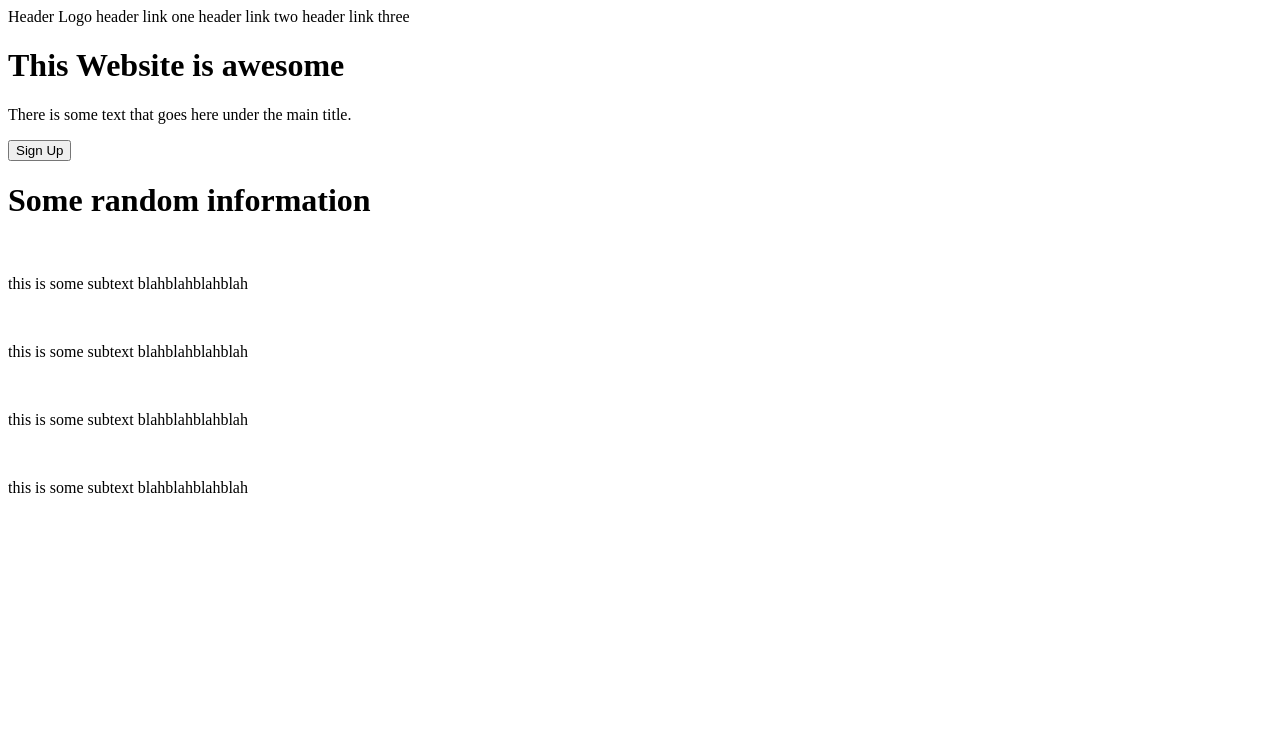
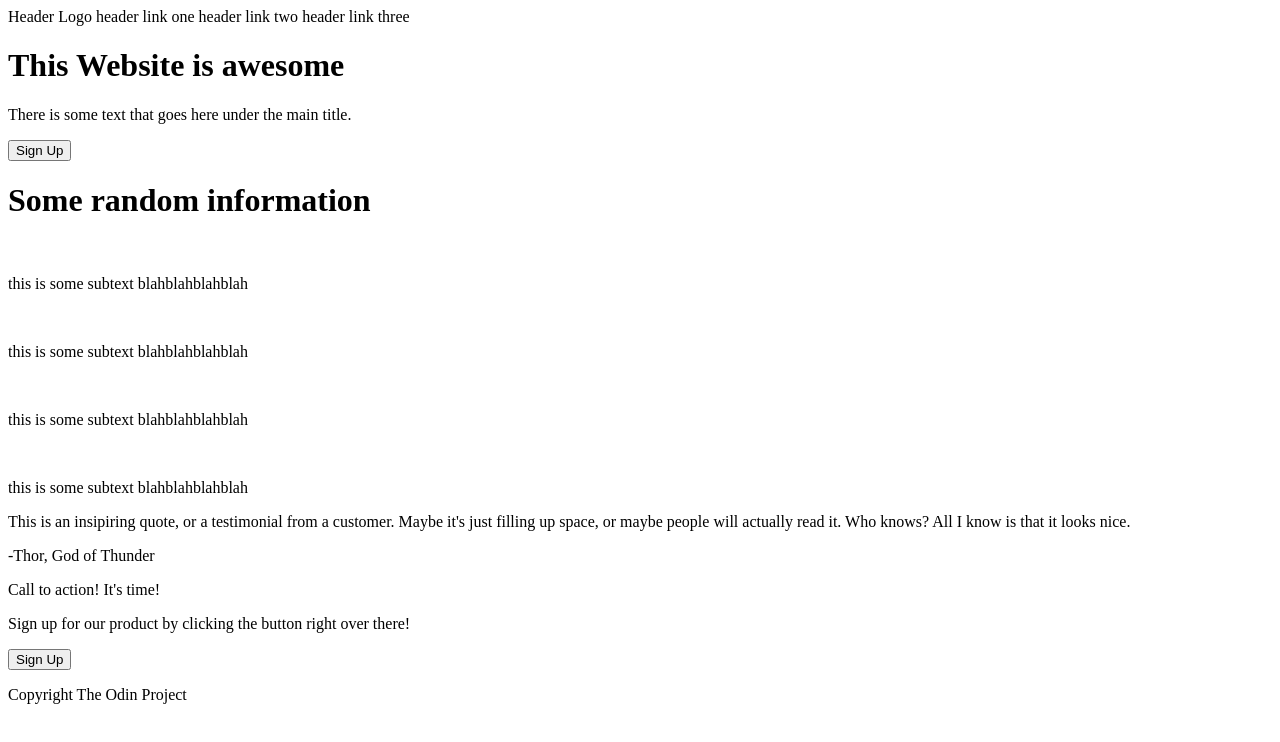
Before and after one commit to TRMJD/landing-page, a plain HTML site: page index.html in a window 1280 px wide. Drawn offline with Linux system fonts and the light colour scheme.

Commit message:
completed structuring html data

```diff
--- a/index.html
+++ b/index.html
@@ -33,4 +33,18 @@
                 </div>
             </div>
         </div>
+        <div class = "third section">
+            <p> This is an insipiring quote, or a testimonial from a customer. Maybe it's just filling up space, or maybe people will actually read it. Who knows? All I know is that it looks nice.</p>
+            <p>-Thor, God of Thunder</p>
+        </div>
+        <div class = "4th section">
+            <div class="4th section box">
+                <p>Call to action! It's time!</p>
+                <p>Sign up for our product by clicking the button right over there!</p>
+                <button>Sign Up</button>
+            </div>
+        </div>
+        <div class = "footer">
+            <p>Copyright The Odin Project</p>
+        </div>
     </body>
```
